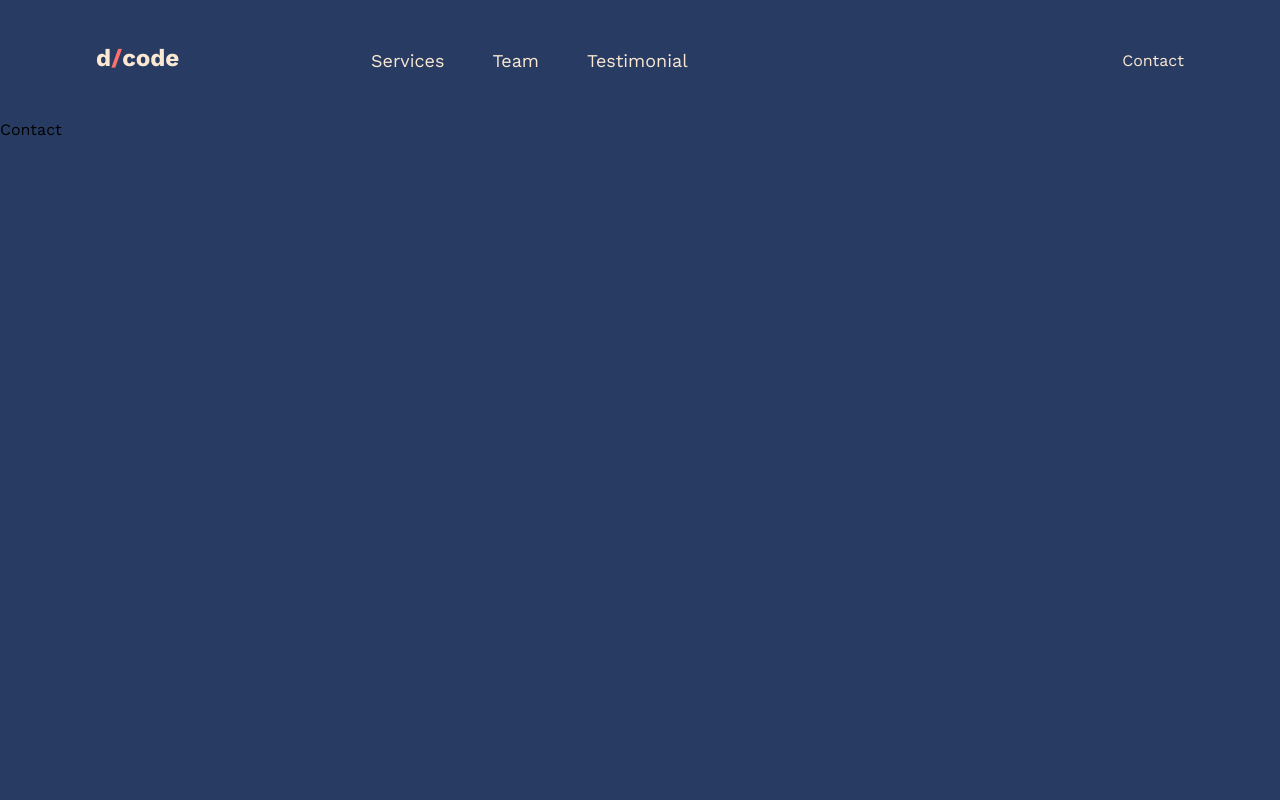
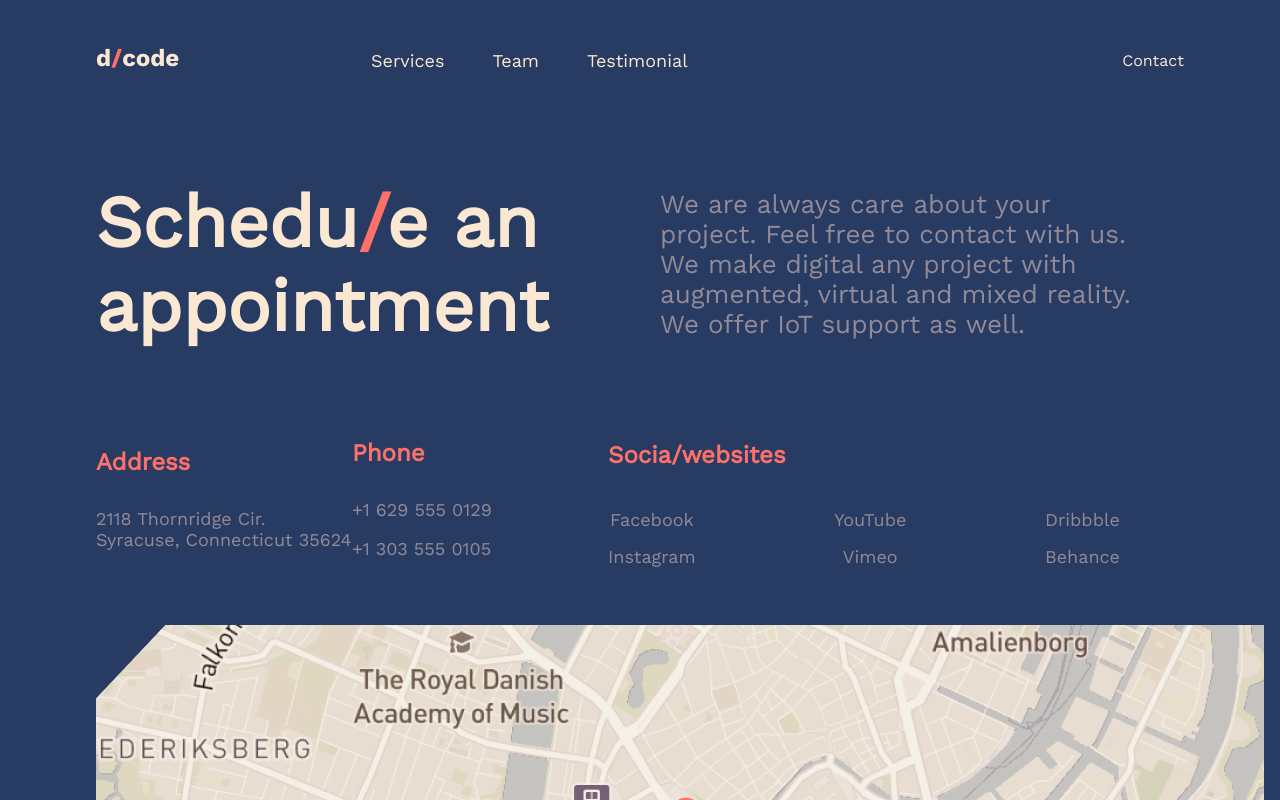
Before and after one commit to Akinsuyiphilip/Dcodes, a React (Create React App) app: page /Contact in a window 1280 px wide. Shown: the top 800 px of the page. Built offline with nearby package versions, Linux system fonts and the light colour scheme.

Commit message:
add files

```diff
--- a/src/index.css
+++ b/src/index.css
@@ -98,4 +98,74 @@ body .testimonial {
   background-position: right 0 bottom -15px;
   margin-bottom: 0;
   max-height: 190vh;
+}
+body .layers {
+  margin: 3rem 6rem 0;
+}
+body .layers .texts .toplay {
+  display: flex;
+  flex-direction: row;
+  justify-content: space-between;
+  align-items: center;
+}
+body .layers .texts .toplay h2 {
+  font-size: 4.5rem;
+  color: #FBE8D3;
+  padding-right: 7rem;
+}
+body .layers .texts .toplay h2 span {
+  color: #FF7069;
+}
+body .layers .texts .toplay p {
+  padding-right: 3rem;
+  font-size: 26px;
+  color: #928A97;
+}
+body .layers .texts .bottomlay {
+  display: flex;
+  flex-direction: row;
+  flex-wrap: wrap;
+  flex-basis: 100%;
+  justify-content: space-between;
+  padding-right: 4rem;
+  padding-bottom: 3rem;
+  align-items: center;
+}
+body .layers .texts .bottomlay h4 {
+  color: #FF7069;
+  font-size: 24px;
+}
+body .layers .texts .bottomlay p {
+  color: #928A97;
+  font-size: 18px;
+}
+body .layers .texts .bottomlay .address {
+  width: 25%;
+}
+body .layers .texts .bottomlay .phone {
+  width: 25%;
+}
+body .layers .texts .bottomlay .socials {
+  width: 50%;
+}
+body .layers .texts .bottomlay .socials .linksit {
+  display: flex;
+  flex-direction: row;
+  justify-content: space-between;
+  padding: 0;
+}
+body .layers .texts .bottomlay .socials .linksit .top,
+body .layers .texts .bottomlay .socials .linksit .mid,
+body .layers .texts .bottomlay .socials .linksit .bott {
+  display: flex;
+  flex-direction: column;
+  align-items: center;
+}
+body .layers .texts .bottomlay .socials .linksit .top a,
+body .layers .texts .bottomlay .socials .linksit .mid a,
+body .layers .texts .bottomlay .socials .linksit .bott a {
+  padding: 0.5rem 0;
+  text-decoration: none;
+  color: #928A97;
+  font-size: 18px;
 }/*# sourceMappingURL=index.css.map */
--- a/src/index.scss
+++ b/src/index.scss
@@ -124,11 +124,88 @@ body {
 
     .testimonial {
         background: url(./Components/images/Line1.png), url(./Components/images/Line2.png);
-        background-repeat:no-repeat;
-        background-size:100%;
-        background-position:right 0 bottom -15px;
+        background-repeat: no-repeat;
+        background-size: 100%;
+        background-position: right 0 bottom -15px;
         margin-bottom: 0;
         max-height: 190vh;
 
     }
+
+    .layers {
+        margin: 3rem 6rem 0;
+
+        .texts {
+            .toplay {
+                display: flex;
+                flex-direction: row;
+                justify-content: space-between;
+                align-items: center;
+
+                h2 {
+                    font-size: 4.5rem;
+                    color: #FBE8D3;
+                    padding-right: 7rem;
+
+                    span {
+                        color: #FF7069;
+                    }
+                }
+
+                p {
+                    padding-right: 3rem;
+                    font-size: 26px;
+                    color: #928A97;
+                }
+            }
+
+            .bottomlay{
+                display: flex;
+                flex-direction: row;
+                flex-wrap: wrap;
+                flex-basis: 100%;
+                justify-content: space-between;
+                padding-right: 4rem;
+                padding-bottom: 3rem;
+                align-items: center;
+                h4{
+                    color: #FF7069;
+                    font-size: 24px;
+                }
+                p{
+                    color: #928A97;
+                    font-size: 18px;
+                }
+                .address{
+                    width: 25%;
+                }
+                .phone{
+                    width: 25%;
+                }
+                .socials{
+                    width: 50%;
+
+                    .linksit{
+                       display: flex;
+                       flex-direction: row;
+                       justify-content: space-between;
+                       padding: 0;
+                       .top,
+                       .mid,
+                       .bott{
+                        display: flex;
+                        flex-direction: column;
+                        align-items: center;
+                            a{
+                                padding: .5rem 0;
+                                text-decoration: none;
+                                color: #928A97;
+                                font-size: 18px;
+                            }
+                       }
+                    }
+                }
+            }
+        }
+    }
 }
--- a/src/pages/Contact.jsx
+++ b/src/pages/Contact.jsx
@@ -1,9 +1,57 @@
-import React from 'react'
+import React from 'react';
+import map from '../Components/images/Map.png';
 
 function Contact() {
-  return (
-    <div>Contact</div>
-  )
+return (
+<>
+
+  <div className="layers">
+    <div className="texts ">
+      <div className="toplay">
+        <h2>Schedu<span>/</span>e an appointment</h2>
+        <p>We are always care about your project. Feel free to contact with us. We make digital any project with
+          augmented, virtual and mixed reality. We offer IoT support as well.</p>
+      </div>
+      <div className="bottomlay">
+        <div className="address">
+          <h4>Address</h4>
+          <p>2118 Thornridge Cir. Syracuse, Connecticut 35624</p>
+        </div>
+        <div className="phone">
+          <h4>Phone</h4>
+          <p>+1 629 555 0129</p>
+          <p>+1 303 555 0105</p>
+        </div>
+        <div className="socials">
+          <h4>Socia/websites</h4>
+          <div className="linksit">
+            <div className="top">
+              <a href='#'>Facebook</a>
+              <a href='#'>Instagram</a>
+
+            </div>
+            <div className="mid">
+              <a href='#'>YouTube</a>
+              <a href='#'>Vimeo</a>
+            </div>
+            <div className="bott">
+
+              <a href='#'>Dribbble</a>
+              <a href='#'>Behance</a>
+            </div>
+          </div>
+        </div>
+
+      </div>
+
+    </div>
+
+    <div>
+      <img src={map} alt="" />
+    </div>
+  </div>
+</>
+)
 }
 
 export default Contact
```
Also changed, not shown: src/Components/images/Map.png (added), 1 other file (tests, documents, lock files or other folders).
